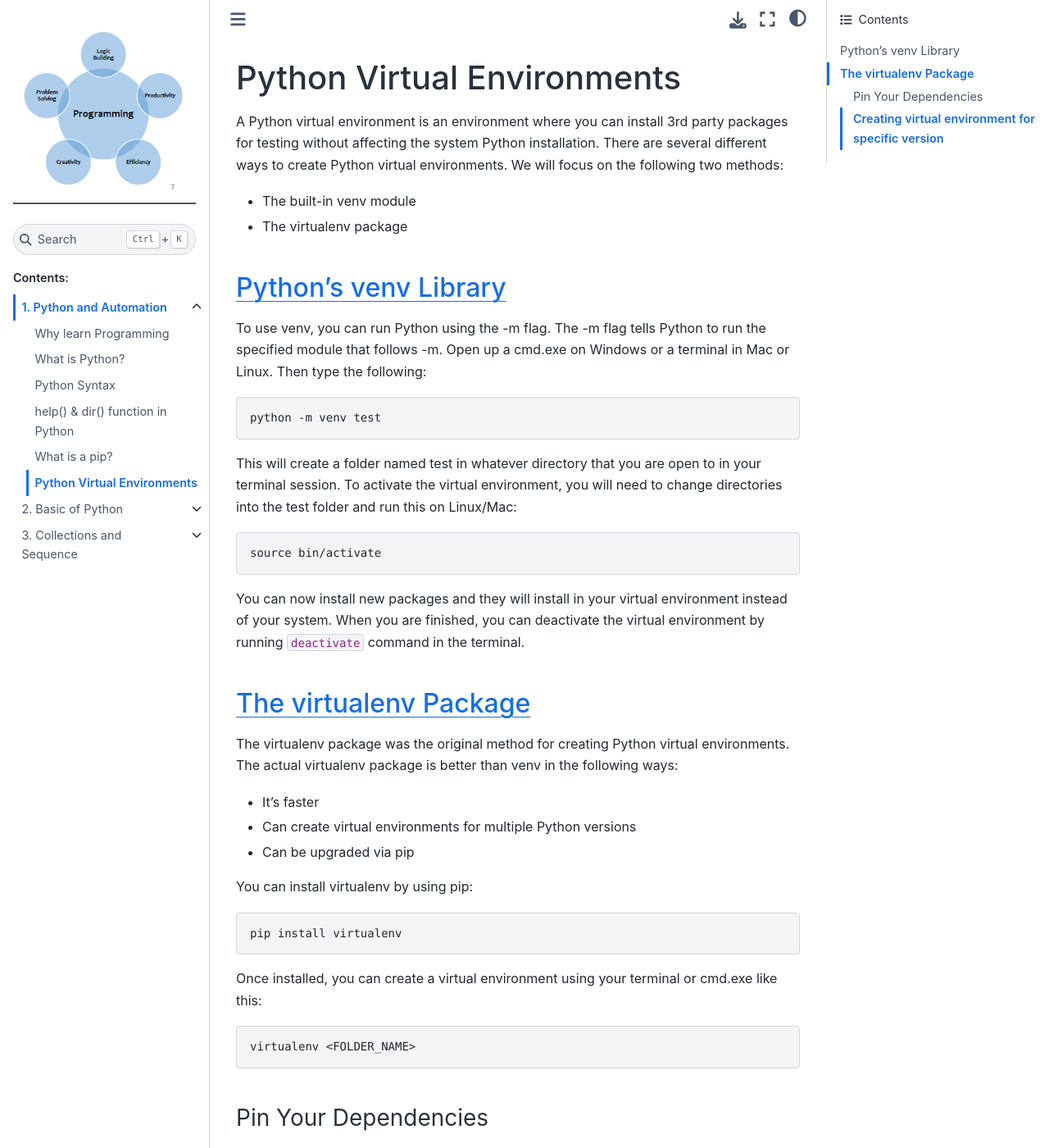
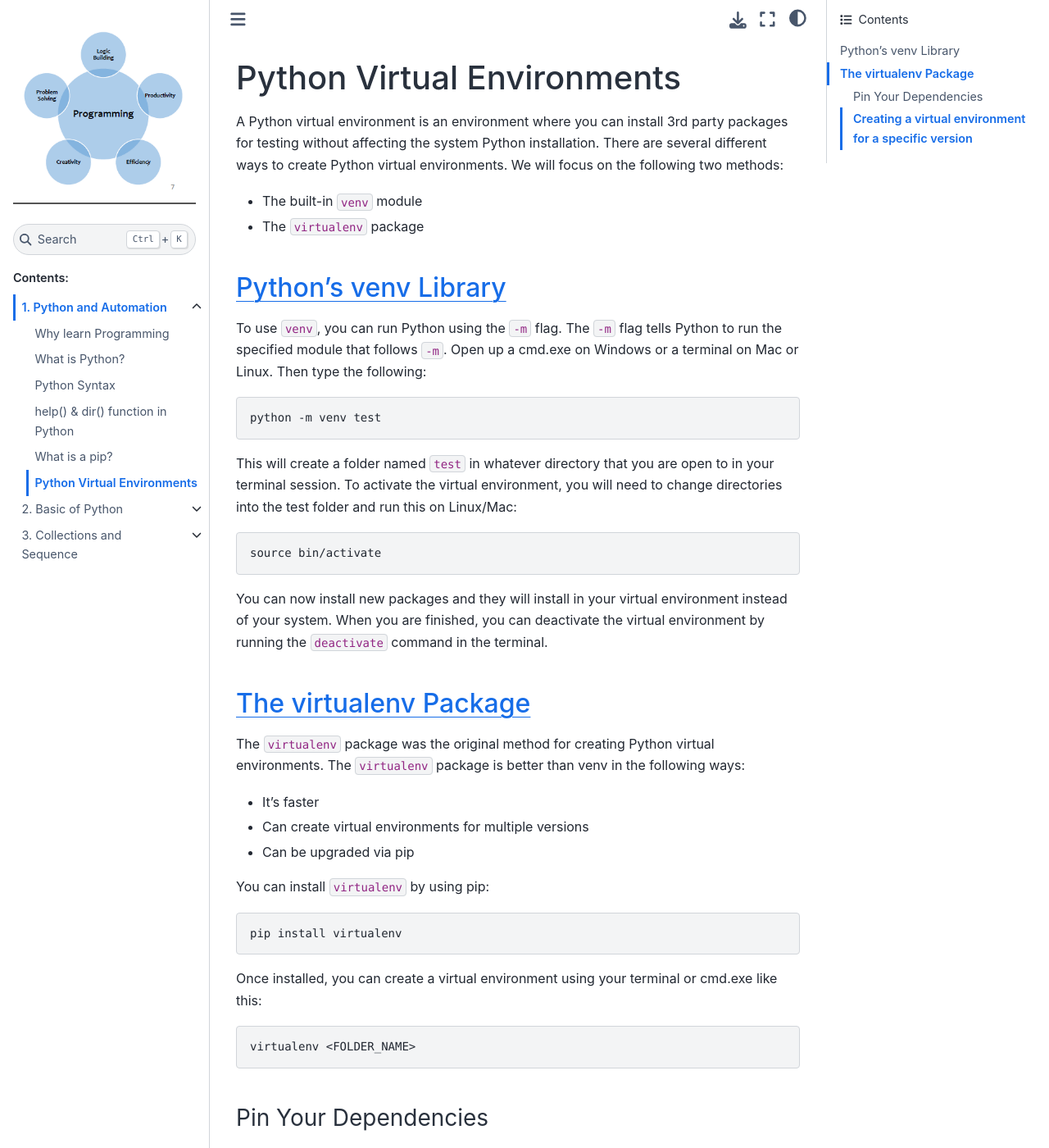
Before and after one commit to sydasif/python-book, a Sphinx documentation site: the page built from docs/source/ch-01/06_venv.md, in a window 1280 px wide and 1400 px high. Shown: the whole window at 82% size. Built offline with Sphinx 7.4.7 and the Sphinx Book theme 1.1.4, drawn with Linux system fonts in a browser that asks for light colours; some of the changed text lies outside the part shown.

Commit message:
update grammer

````diff
--- a/docs/source/ch-01/06_venv.md
+++ b/docs/source/ch-01/06_venv.md
@@ -2,34 +2,34 @@
 
 A Python virtual environment is an environment where you can install 3rd party packages for testing without affecting the system Python installation. There are several different ways to create Python virtual environments. We will focus on the following two methods:
 
-- The built-in venv module
-- The virtualenv package
+- The built-in `venv` module
+- The `virtualenv` package
 
 ## [Python’s venv Library](https://docs.python.org/3/library/venv.html)
 
-To use venv, you can run Python using the -m flag. The -m flag tells Python to run the specified module that follows -m. Open up a cmd.exe on Windows or a terminal in Mac or Linux. Then type the following:
+To use `venv`, you can run Python using the `-m` flag. The `-m` flag tells Python to run the specified module that follows `-m`. Open up a cmd.exe on Windows or a terminal on Mac or Linux. Then type the following:
 
 ```console
 python -m venv test
 ```
 
-This will create a folder named test in whatever directory that you are open to in your terminal session. To activate the virtual environment, you will need to change directories into the test folder and run this on Linux/Mac:
+This will create a folder named `test` in whatever directory that you are open to in your terminal session. To activate the virtual environment, you will need to change directories into the test folder and run this on Linux/Mac:
 
 ```console
 source bin/activate
 ```
 
-You can now install new packages and they will install in your virtual environment instead of your system. When you are finished, you can deactivate the virtual environment by running `deactivate` command in the terminal.
+You can now install new packages and they will install in your virtual environment instead of your system. When you are finished, you can deactivate the virtual environment by running the `deactivate` command in the terminal.
 
 ## [The virtualenv Package](https://pypi.org/project/virtualenv/)
 
-The virtualenv package was the original method for creating Python virtual environments. The actual virtualenv package is better than venv in the following ways:
+The `virtualenv` package was the original method for creating Python virtual environments. The `virtualenv` package is better than venv in the following ways:
 
 - It’s faster
-- Can create virtual environments for multiple Python versions
+- Can create virtual environments for multiple versions
 - Can be upgraded via pip
 
-You can install virtualenv by using pip:
+You can install `virtualenv` by using pip:
 
 ```console
 pip install virtualenv
@@ -43,11 +43,13 @@ virtualenv <FOLDER_NAME>
 
 ### Pin Your Dependencies
 
-To make your virtual environments reproducible, you may need its contents. To do this is by creating _requirements.txt_ file while your virtual environment is active.
+To make your virtual environments reproducible, you may need its contents. To do this is by create _requirements.txt_ file while your virtual environment is active.
 
-`python -m pip freeze > requirements.txt`
+```console
+python -m pip freeze > requirements.txt
+```
 
-After working/deleting your _venv_ folder you can create same environment with requirements.txt file.
+After working/deleting your `venv` folder you can create the same environment with the requirements.txt file.
 
 ```console
 virtualenv new-venv
@@ -55,15 +57,17 @@ source new-venv/bin/activate
 python -m pip install -r requirements.txt
 ```
 
-### Creating virtual environment for specific version
+### Creating a virtual environment for a specific version
 
-To create a specific version environment use below command:
+To create a specific version environment use the below command:
 
-`virtualenv -p python3.7 venv`
+```console
+virtualenv -p python3.7 venv
+```
 
-This will not work in virtual environment using Python’s _venv_ module.
+This will not work in a virtual environment using Python’s `venv` module.
 
-Activating, deactivating and freezing, works exactly as virtual environment using Python’s _venv_ module.
+Activating, deactivating and freezing, work exactly as a virtual environment using Python’s `venv` module.
 
 ```{seealso}
 - [Python Virtual Environments: A Primer](https://realpython.com/python-virtual-environments-a-primer/)
````
